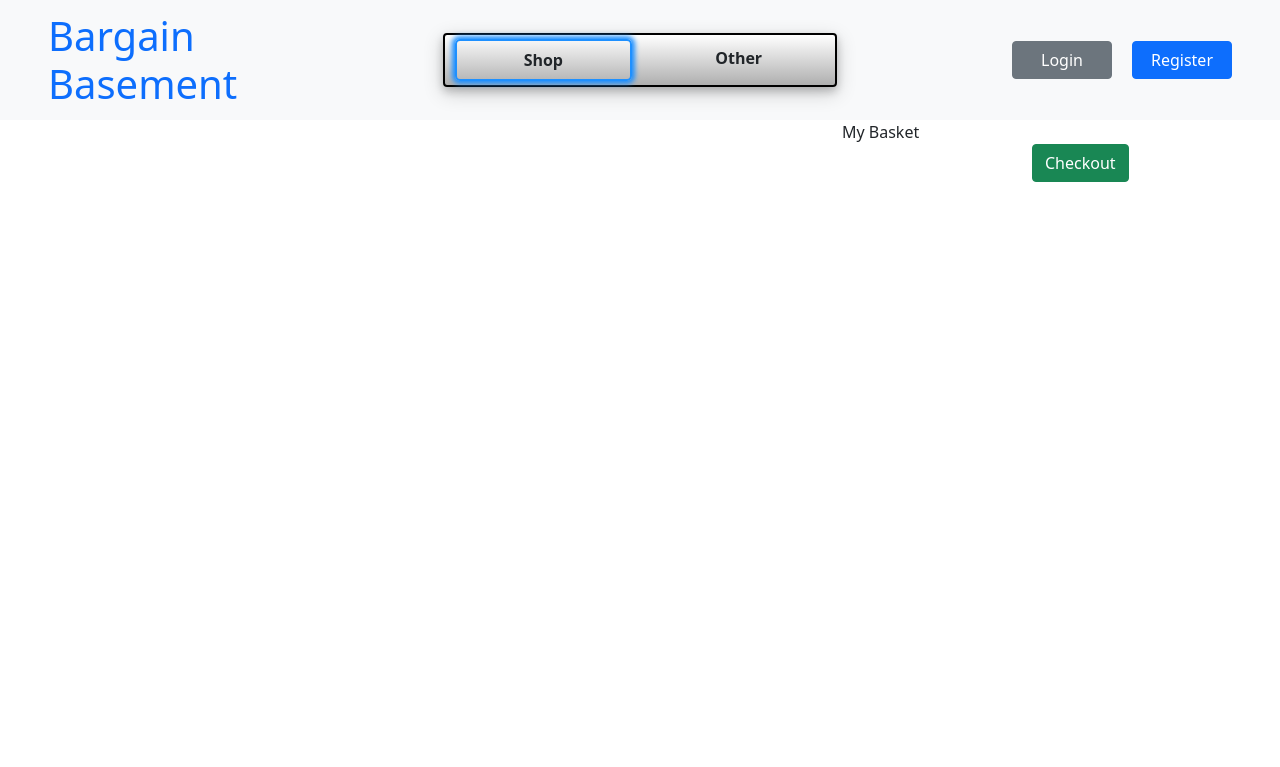
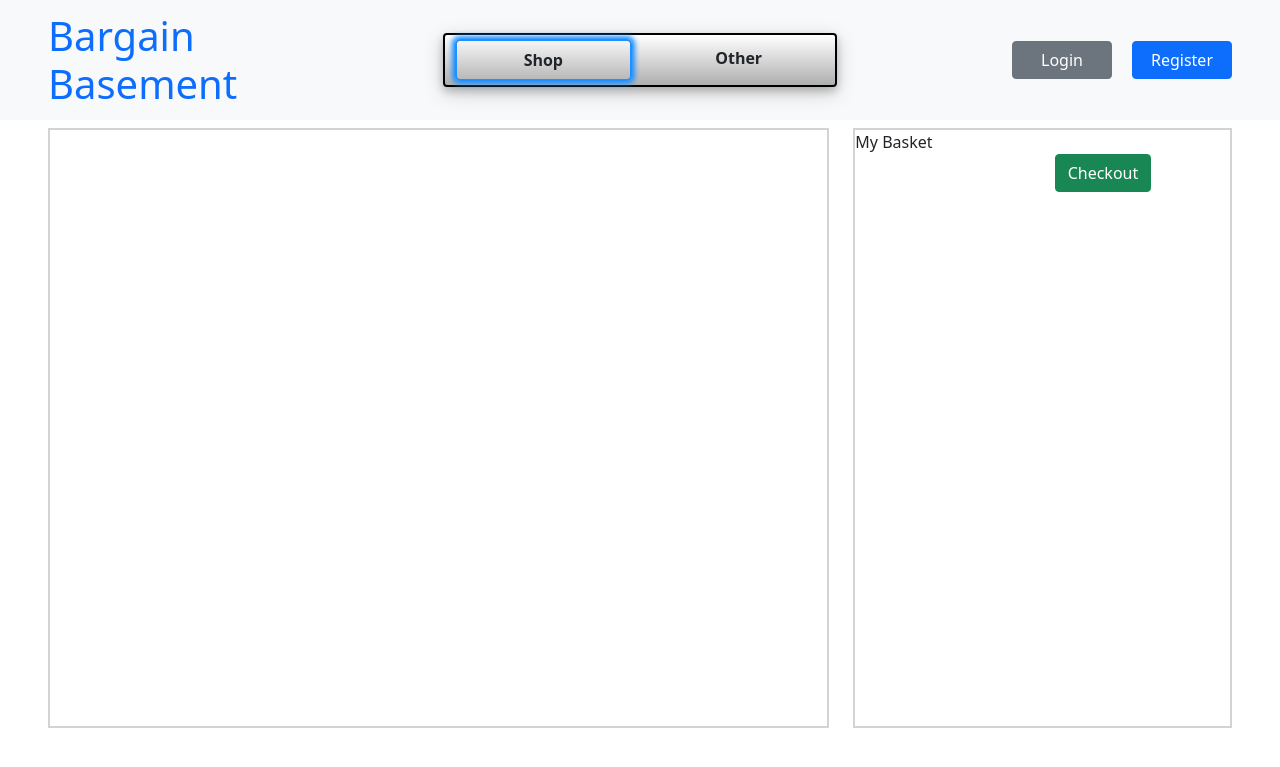
Before and after one commit to wjrm500/BargainBasement, a PHP site: page /shop in a window 1280 px wide. Shown: the top 767 px of the page. Run offline with PHP 8.4, Linux system fonts and the light colour scheme; data that the repository does not hold is empty; style sheets or scripts are compiled from the project's sources; some libraries are stand-ins or nearby versions.

Commit message:
Further styling on Shop page

```diff
--- a/models/Product.php
+++ b/models/Product.php
@@ -60,4 +60,9 @@ class Product extends DbModel
             'image' => 'file'
         ];
     }
+
+    public function getPricePerKg()
+    {
+        return $this->price / $this->weight * 1000;
+    }
 }
--- a/public/css/style.css
+++ b/public/css/style.css
@@ -178,12 +178,11 @@ table th, table td {
     white-space: normal; }
 
 .product-widget {
-  border: 3px solid #0070C0;
+  border: 2px solid #0070C0;
   border-radius: 5px;
   color: white;
   font-weight: bold;
-  margin: 10px;
-  width: 200px; }
+  margin: 10px; }
   .product-widget * {
     text-align: center; }
   .product-widget .product-widget-row {
@@ -201,6 +200,7 @@ table th, table td {
   .product-widget .product-widget-add {
     background-color: #5B9BD5;
     display: flex;
+    font-size: 0.75em;
     justify-content: space-evenly; }
   .product-widget .product-widget-add-button {
     background: linear-gradient(#DFF3E3, #8FDEA0);
@@ -209,12 +209,19 @@ table th, table td {
     width: 75%; }
     .product-widget .product-widget-add-button:hover {
       background: linear-gradient(#bae5c3, #68d27f); }
-  .product-widget .product-widget-component {
+  .product-widget .product-widget-component, .product-widget .product-widget-add-component {
     display: flex;
-    flex: 1;
     justify-content: center; }
-    .product-widget .product-widget-component input {
+    .product-widget .product-widget-component input, .product-widget .product-widget-add-component input {
       width: 75%; }
+  .product-widget .product-widget-add-component {
+    flex: 1; }
+
+#products, #basket {
+  border: 2px solid lightgrey;
+  height: 75vh;
+  overflow-x: hidden;
+  overflow-y: scroll; }
 
 .product-row {
   display: flex; }
--- a/views/shop.php
+++ b/views/shop.php
@@ -1,15 +1,20 @@
-<div class="container">
+<div id="shop" class="px-5 mt-2">
     <div class="row">
-        <div id="products" class="col-8">
+        <div class="col-8">
+            <div id="products">
+                <table id="products-table">
                     <?php foreach (array_chunk($productWidgets, 4) as $productWidgetRow): ?>
-                <div class="product-row">
-                    <?php foreach ($productWidgetRow as $productWidget): ?>
-                        <?= $productWidget ?>
+                        <tr class="product-row">
+                            <?php for ($i = 0; $i < 4; $i++): ?>
+                                <td><?= $productWidgetRow[$i] ?? '' ?></td>
+                            <?php endfor; ?>
+                            </tr>
                     <?php endforeach; ?>
+                </table>
             </div>
-            <?php endforeach; ?>
         </div>
-        <div id="basket" class="col-4">
+        <div class="col-4">
+            <div id="basket">
                 <div>My Basket</div>
                 <div id="basket-items"></div>
                 <div class="row">
@@ -21,3 +26,4 @@
             </div>
         </div>
     </div>
+</div>
```
Also changed, not shown: assets/css/shopping.scss (+14 -3 lines), views/partials/shop/product_widget.php (+4 -3 lines). Lines whose indentation alone changed are shown as unchanged.
